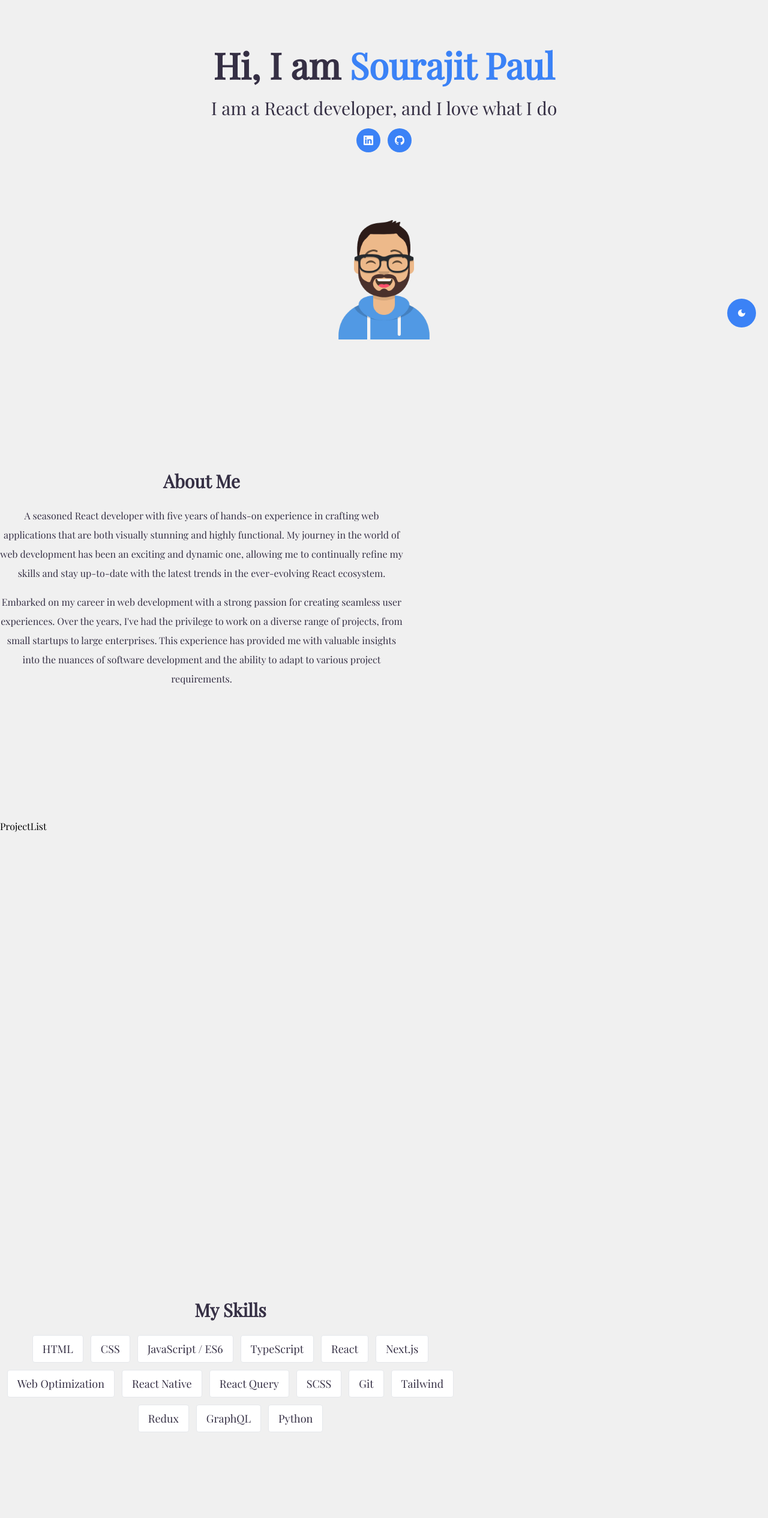
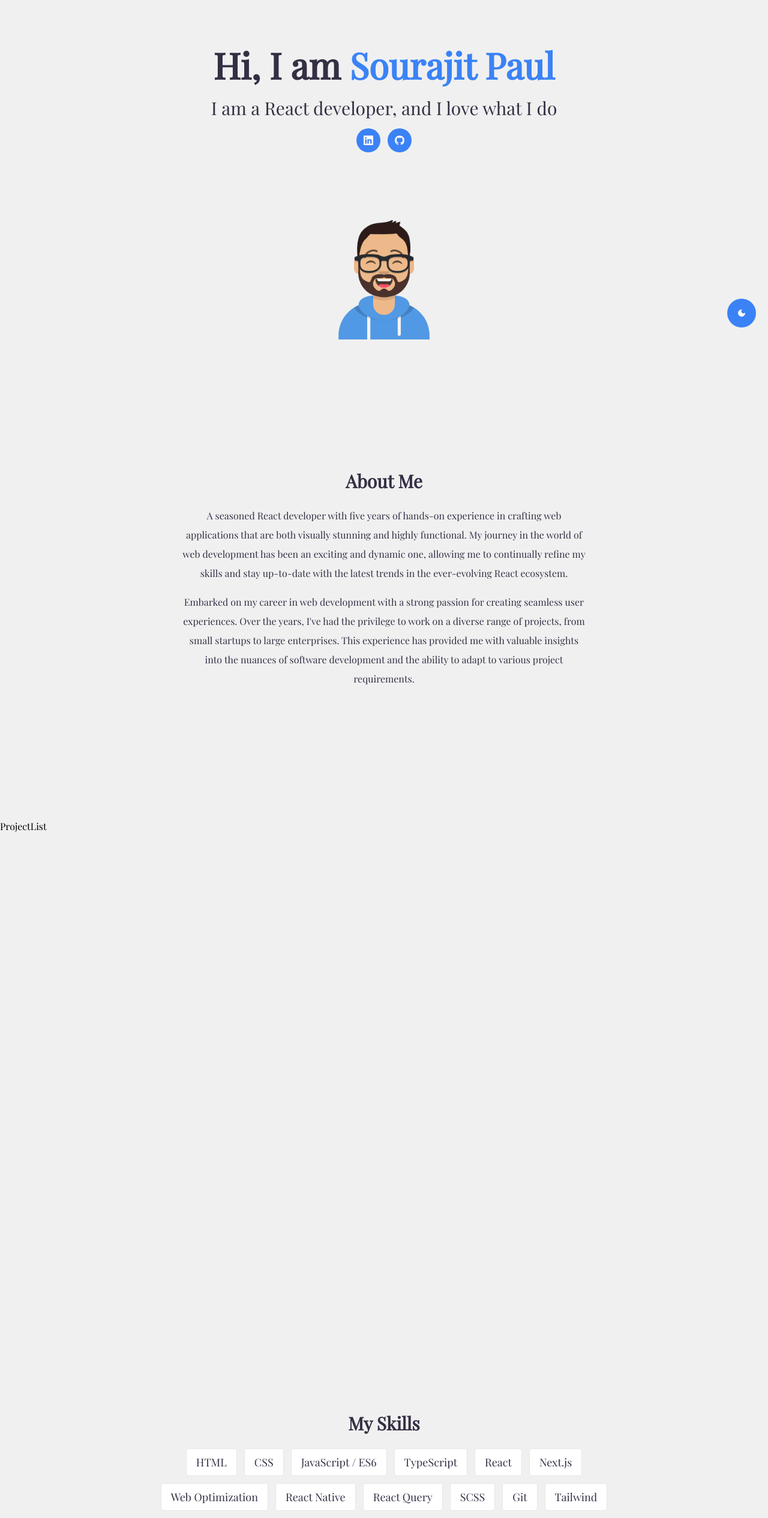
Before and after one commit to souro18/souro18.github.io, a Next.js app: page / in a window 1280 px wide. Shown: the part 234-2765 px from the top of the page at 60% size. Built offline with nearby package versions, Linux system fonts and the light colour scheme.

Commit message:
fix margin

```diff
--- a/components/About/index.jsx
+++ b/components/About/index.jsx
@@ -7,7 +7,7 @@ function About() {
   const { ref } = useSectionInView(links[1].hash);
   return (
     <section
-      className="min-h-screen flex justify-center items-center flex-col max-w-2xl m-auto text-center leading-8 mx-8 lg:mx-0"
+      className="min-h-screen flex justify-center items-center flex-col max-w-2xl text-center leading-8 mx-8 lg:m-auto"
       id={links[1].hash}
       ref={ref}
     >
--- a/components/Skills/index.jsx
+++ b/components/Skills/index.jsx
@@ -27,7 +27,7 @@ export default function Skills() {
     <section
       id="skills"
       ref={ref}
-      className="mb-28 max-w-3xl m-auto scroll-mt-28 text-center sm:mb-40 mx-6 lg:mx-0"
+      className="mb-28 max-w-3xl min-h-[75vh] flex justify-center items-center flex-col text-center sm:mb-40 mx-6 lg:m-auto"
     >
       <h3 className="text-3xl font-bold mb-6">My Skills</h3>
       <ul className="flex flex-wrap justify-center gap-3 text-lg text-color-light overflow-hidden">
```
